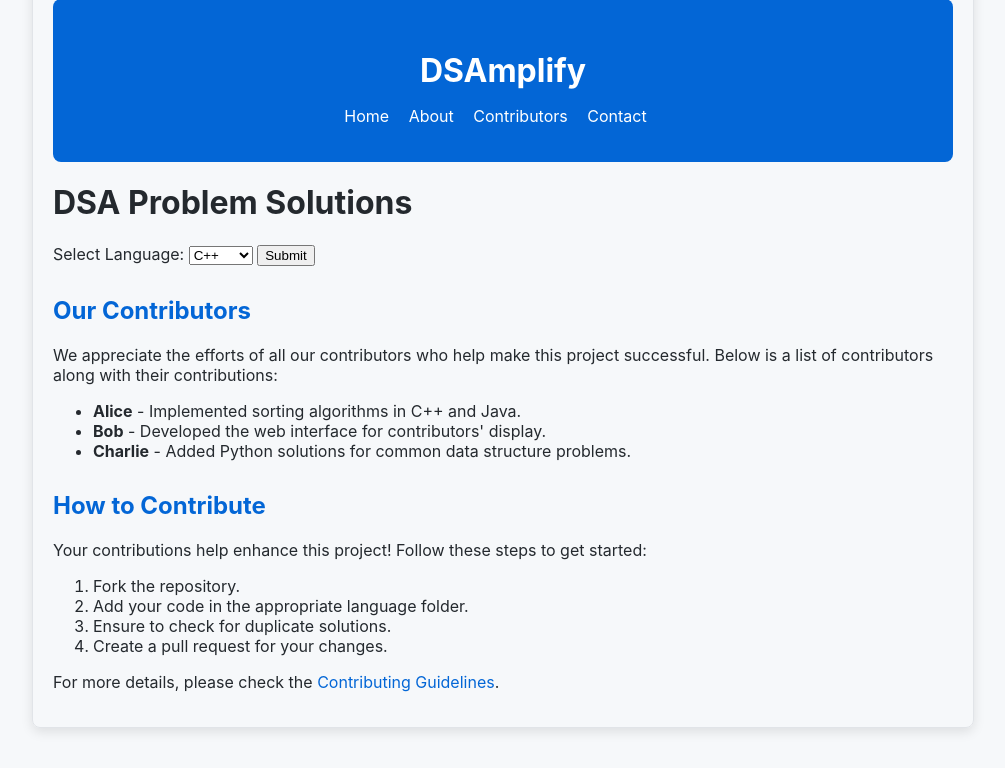
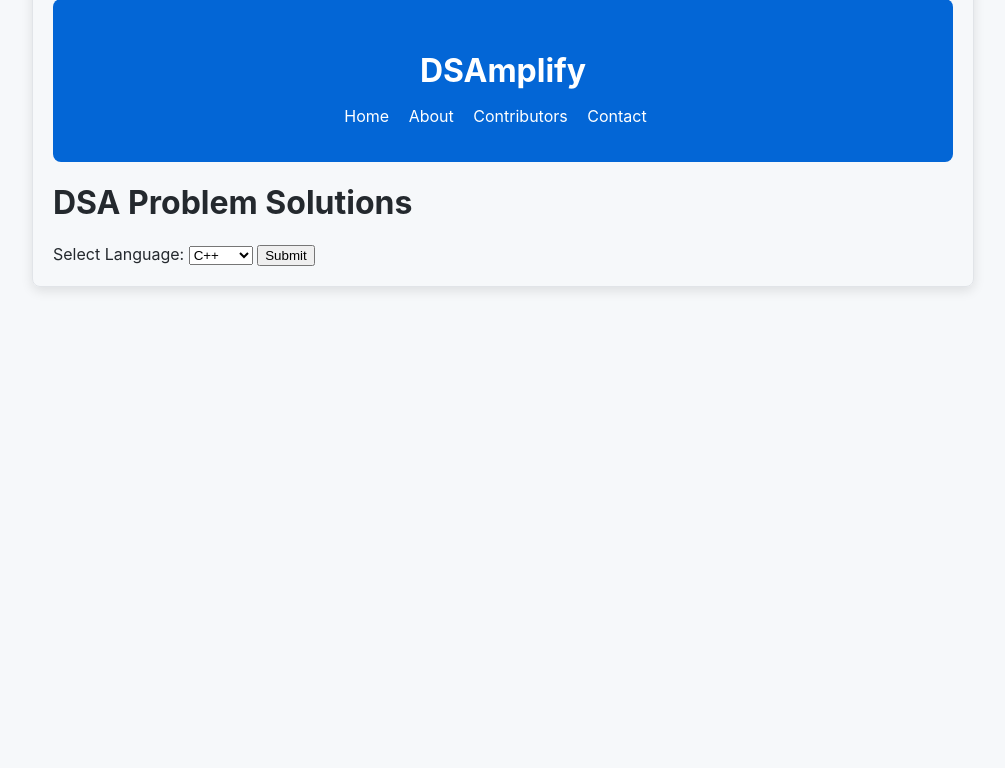
Before and after one commit to d-coder111/DSAmplify, a Flask app: page / in a window 1280 px wide. Shown: the part 62-830 px from the top of the page, without its empty margins (137-1142 px from the left). After the commit the page ends 353 px from the top, so only its background shows below. Run offline with Flask 3, Linux system fonts and the light colour scheme.

```diff
--- a/templates/index.html
+++ b/templates/index.html
@@ -131,7 +131,7 @@
         <input type="submit" value="Submit">
     </form>
 
-    <!-- Display the questions of the selected language -->
+    <!-- display the questions of the selected language -->
     {% if questions %}
       <h2>{{ language }} Problems</h2>
       <ul>
@@ -139,39 +139,7 @@
           <li><a href="{{ url_for('problem_solution', filename=question['file'], language=language) }}">{{ question['name'] }}</a></li>
           {% endfor %}
       </ul>
-
     {% endif %}
-
-    <!-- New Section: Contributors -->
-    <section>
-      <h2>Our Contributors</h2>
-      <p>We appreciate the efforts of all our contributors who help make this project successful. Below is a list of contributors along with their contributions:</p>
-      <ul id="contributors">
-        <li>
-          <strong>Alice</strong> - Implemented sorting algorithms in C++ and Java.
-        </li>
-        <li>
-          <strong>Bob</strong> - Developed the web interface for contributors' display.
-        </li>
-        <li>
-          <strong>Charlie</strong> - Added Python solutions for common data structure problems.
-        </li>
-        <!-- Add more contributors as necessary -->
-      </ul>
-    </section>
-
-    <!-- New Section: How to Contribute -->
-    <section>
-      <h2>How to Contribute</h2>
-      <p>Your contributions help enhance this project! Follow these steps to get started:</p>
-      <ol>
-        <li>Fork the repository.</li>
-        <li>Add your code in the appropriate language folder.</li>
-        <li>Ensure to check for duplicate solutions.</li>
-        <li>Create a pull request for your changes.</li>
-      </ol>
-      <p>For more details, please check the <a href="#">Contributing Guidelines</a>.</p>
-    </section>
 
   </body>
 </html>
```
Also changed, not shown: .github/workflows/duplicate-check.yml (deleted). Lines whose indentation alone changed are shown as unchanged.
